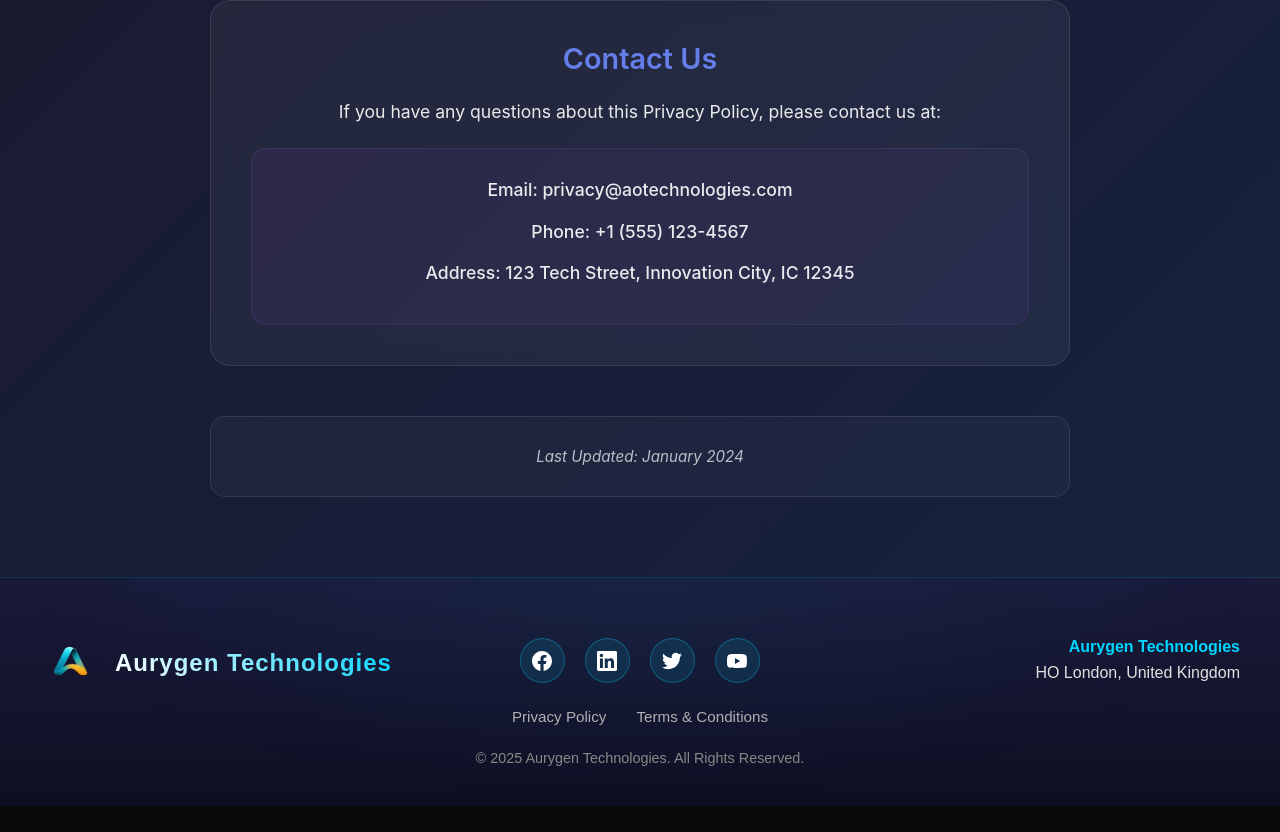
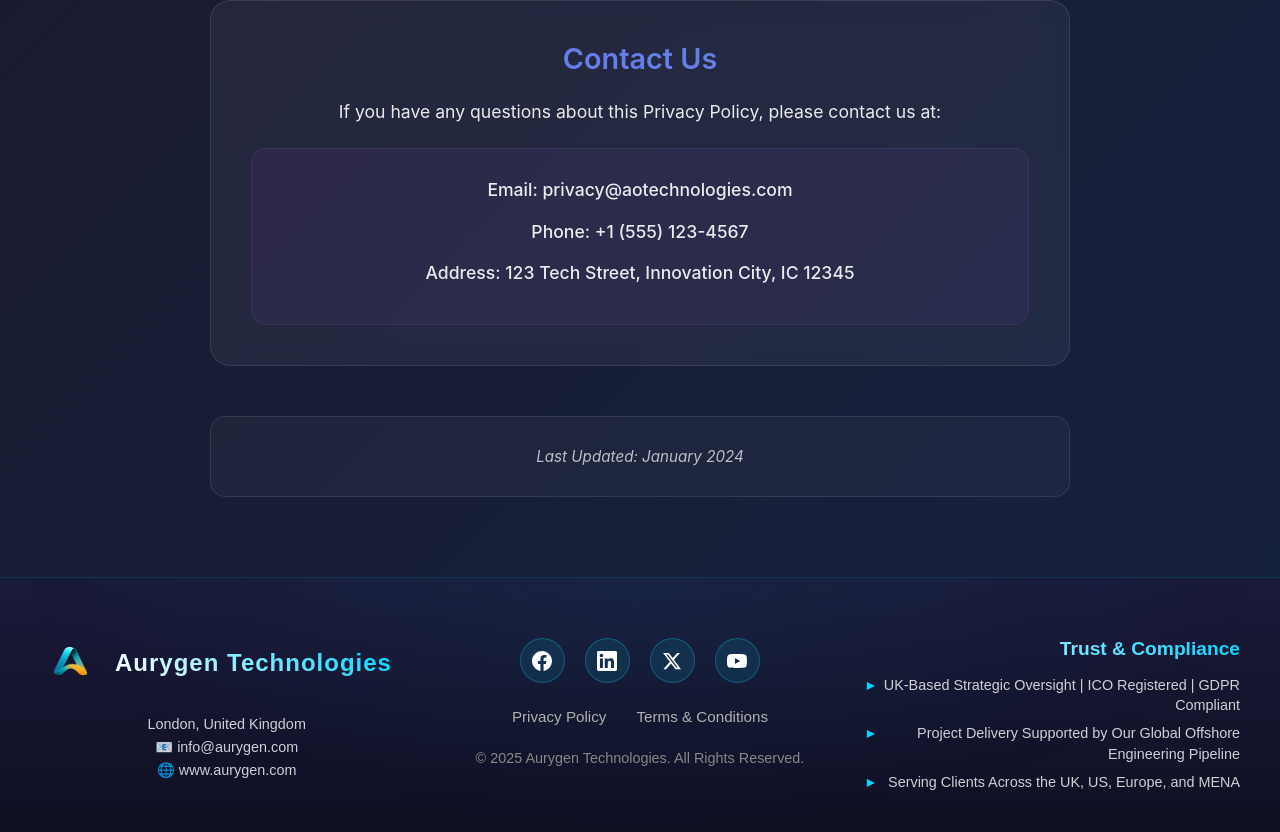
Before and after one commit to FindMySecurityUK/aurygentechnologies, a React (Create React App) app: page /privacy-policy in a window 1280 px wide. Shown: the part 2581-3413 px from the top of the page. Before the commit the page ends 3387 px from the top, so only its background shows below. Built offline with nearby package versions, Linux system fonts and the light colour scheme; no server answers.

Commit message:
footer design update

```diff
--- a/src/components/Footer/Footer.css
+++ b/src/components/Footer/Footer.css
@@ -39,7 +39,9 @@
 /* Left Section - Logo and Company Name */
 .footer-left {
   display: flex;
-  align-items: center;
+  flex-direction: column;
+  align-items: flex-start;
+  gap: 15px;
 }
 
 .footer-logo {
@@ -66,6 +68,21 @@
   -webkit-text-fill-color: transparent;
   background-clip: text;
   letter-spacing: 1px;
+}
+
+.footer-contact-info {
+  margin-top: 10px;
+  display: flex;
+  justify-content: center;
+  align-items: center;
+  width: 100%;
+}
+
+.footer-details {
+  color: rgba(255, 255, 255, 0.8);
+  font-size: 0.9rem;
+  line-height: 1.6;
+  margin: 0;
 }
 
 /* Center Section - Social Media and Legal */
@@ -154,26 +171,48 @@
   margin: 0;
 }
 
-/* Right Section - Address */
+/* Right Section - Trust & Compliance */
 .footer-right {
   display: flex;
   justify-content: flex-end;
 }
 
-.address {
+.trust-compliance {
   text-align: right;
 }
 
-.address-line {
-  color: #e0e0e0;
-  font-size: 1rem;
-  margin: 0 0 8px 0;
-  font-weight: 500;
+.trust-title {
+  color: #00d4ff;
+  font-size: 1.2rem;
+  font-weight: 600;
+  margin: 0 0 15px 0;
+  background: linear-gradient(45deg, #ffffff, #00d4ff);
+  -webkit-background-clip: text;
+  -webkit-text-fill-color: transparent;
+  background-clip: text;
 }
 
-.address-line:first-child {
+.compliance-items {
+  display: flex;
+  flex-direction: column;
+  gap: 8px;
+}
+
+.compliance-item {
+  color: rgba(255, 255, 255, 0.8);
+  font-size: 0.9rem;
+  margin: 0;
+  line-height: 1.4;
+  position: relative;
+  padding-left: 15px;
+}
+
+.compliance-item::before {
+  content: '▸';
+  position: absolute;
+  left: 0;
   color: #00d4ff;
-  font-weight: 600;
+  font-weight: bold;
 }
 
 /* Responsive Design */
@@ -193,7 +232,7 @@
     justify-content: center;
   }
 
-  .address {
+  .trust-compliance {
     text-align: center;
   }
 
--- a/src/components/Footer/Footer.js
+++ b/src/components/Footer/Footer.js
@@ -14,27 +14,34 @@ const Footer = () => {
             <img src="/assets/logo.png" alt="Aurygen Technologies" className="footer-logo-img" />
         <span className="footer-company-name">Aurygen Technologies</span>
           </div>
+          <div className="footer-contact-info">
+            <p className="footer-details">
+              London, United Kingdom<br/>
+              📧 info@aurygen.com<br/>
+              🌐 www.aurygen.com
+            </p>
+          </div>
         </div>
 
         {/* Center Section - Social Media and Legal Links */}
         <div className="footer-center">
           <div className="social-links">
-            <a href="https://facebook.com" target="_blank" rel="noopener noreferrer" className="social-link">
+            <a href="https://www.facebook.com/Aurygen/" target="_blank" rel="noopener noreferrer" className="social-link">
               <svg viewBox="0 0 24 24" className="social-icon">
                 <path d="M24 12.073c0-6.627-5.373-12-12-12s-12 5.373-12 12c0 5.99 4.388 10.954 10.125 11.854v-8.385H7.078v-3.47h3.047V9.43c0-3.007 1.792-4.669 4.533-4.669 1.312 0 2.686.235 2.686.235v2.953H15.83c-1.491 0-1.956.925-1.956 1.874v2.25h3.328l-.532 3.47h-2.796v8.385C19.612 23.027 24 18.062 24 12.073z"/>
               </svg>
             </a>
-            <a href="https://linkedin.com" target="_blank" rel="noopener noreferrer" className="social-link">
+            <a href="https://www.linkedin.com/company/aurygen" target="_blank" rel="noopener noreferrer" className="social-link">
               <svg viewBox="0 0 24 24" className="social-icon">
                 <path d="M20.447 20.452h-3.554v-5.569c0-1.328-.027-3.037-1.852-3.037-1.853 0-2.136 1.445-2.136 2.939v5.667H9.351V9h3.414v1.561h.046c.477-.9 1.637-1.85 3.37-1.85 3.601 0 4.267 2.37 4.267 5.455v6.286zM5.337 7.433c-1.144 0-2.063-.926-2.063-2.065 0-1.138.92-2.063 2.063-2.063 1.14 0 2.064.925 2.064 2.063 0 1.139-.925 2.065-2.064 2.065zm1.782 13.019H3.555V9h3.564v11.452zM22.225 0H1.771C.792 0 0 .774 0 1.729v20.542C0 23.227.792 24 1.771 24h20.451C23.2 24 24 23.227 24 22.271V1.729C24 .774 23.2 0 22.222 0h.003z"/>
               </svg>
             </a>
-            <a href="https://twitter.com" target="_blank" rel="noopener noreferrer" className="social-link">
+            <a href="https://x.com/AurygenTech" target="_blank" rel="noopener noreferrer" className="social-link">
               <svg viewBox="0 0 24 24" className="social-icon">
-                <path d="M23.953 4.57a10 10 0 01-2.825.775 4.958 4.958 0 002.163-2.723c-.951.555-2.005.959-3.127 1.184a4.92 4.92 0 00-8.384 4.482C7.69 8.095 4.067 6.13 1.64 3.162a4.822 4.822 0 00-.666 2.475c0 1.71.87 3.213 2.188 4.096a4.904 4.904 0 01-2.228-.616v.06a4.923 4.923 0 003.946 4.827 4.996 4.996 0 01-2.212.085 4.936 4.936 0 004.604 3.417 9.867 9.867 0 01-6.102 2.105c-.39 0-.779-.023-1.17-.067a13.995 13.995 0 007.557 2.209c9.053 0 13.998-7.496 13.998-13.985 0-.21 0-.42-.015-.63A9.935 9.935 0 0024 4.59z"/>
+                <path d="M18.244 2.25h3.308l-7.227 8.26 8.502 11.24H16.17l-5.214-6.817L4.99 21.75H1.68l7.73-8.835L1.254 2.25H8.08l4.713 6.231zm-1.161 17.52h1.833L7.084 4.126H5.117z"/>
               </svg>
             </a>
-            <a href="https://youtube.com" target="_blank" rel="noopener noreferrer" className="social-link">
+            <a href="https://www.youtube.com/@AurygenTech" target="_blank" rel="noopener noreferrer" className="social-link">
               <svg viewBox="0 0 24 24" className="social-icon">
                 <path d="M23.498 6.186a3.016 3.016 0 0 0-2.122-2.136C19.505 3.545 12 3.545 12 3.545s-7.505 0-9.377.505A3.017 3.017 0 0 0 .502 6.186C0 8.07 0 12 0 12s0 3.93.502 5.814a3.016 3.016 0 0 0 2.122 2.136c1.871.505 9.376.505 9.376.505s7.505 0 9.377-.505a3.015 3.015 0 0 0 2.122-2.136C24 15.93 24 12 24 12s0-3.93-.502-5.814zM9.545 15.568V8.432L15.818 12l-6.273 3.568z"/>
               </svg>
@@ -53,9 +60,13 @@ const Footer = () => {
 
         {/* Right Section - Address */}
         <div className="footer-right">
-          <div className="address">
-            <p className="address-line">Aurygen Technologies</p>
-            <p className="address-line">HO London, United Kingdom</p>
+          <div className="trust-compliance">
+            <h3 className="trust-title">Trust & Compliance</h3>
+            <div className="compliance-items">
+              <p className="compliance-item">UK-Based Strategic Oversight | ICO Registered | GDPR Compliant</p>
+              <p className="compliance-item">Project Delivery Supported by Our Global Offshore Engineering Pipeline</p>
+              <p className="compliance-item">Serving Clients Across the UK, US, Europe, and MENA</p>
+            </div>
           </div>
         </div>
       </div>
```
